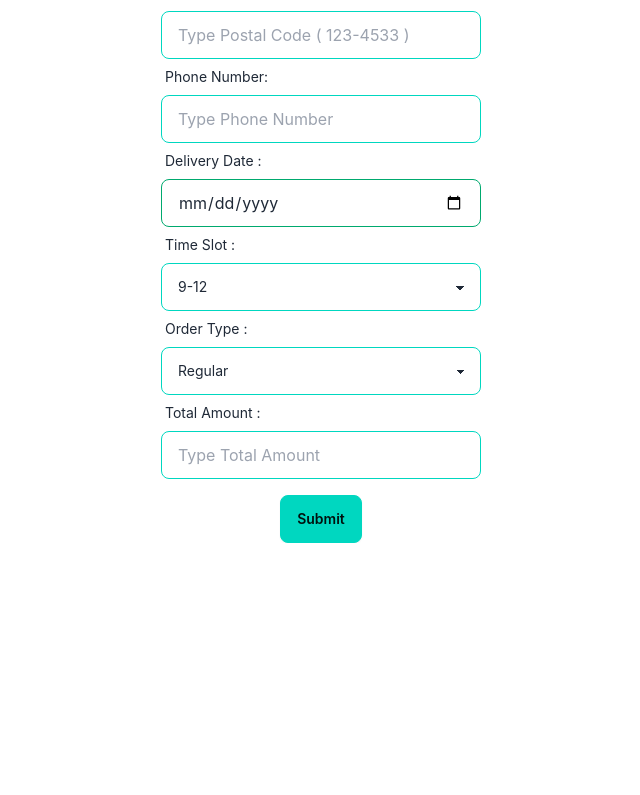
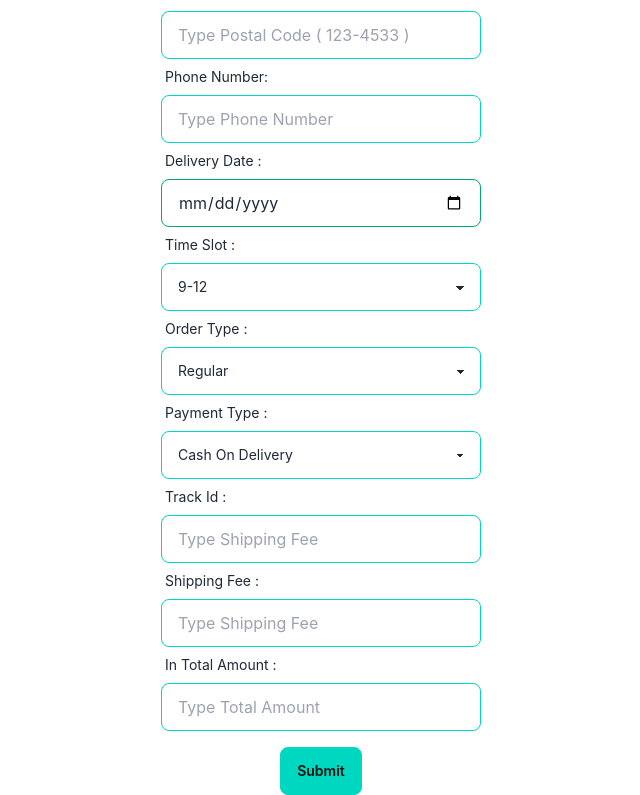
Before and after one commit to tayefulislam/chibapcmartcms, a React (Create React App) app: page /createNewOrder in a window 1280 px wide. Shown: the part 357-1152 px from the top of the page, without its empty margins (319-959 px from the left). Before the commit the page ends 900 px from the top, so only its background shows below. Built offline with nearby package versions, Linux system fonts and the light colour scheme.

Commit message:
payment info save and get with order info updated

```diff
--- a/package.json
+++ b/package.json
@@ -3,6 +3,7 @@
   "version": "0.1.0",
   "private": true,
   "dependencies": {
+    "@tanstack/react-query": "^5.60.5",
     "@testing-library/jest-dom": "^5.17.0",
     "@testing-library/react": "^13.4.0",
     "@testing-library/user-event": "^13.5.0",
--- a/public/index.html
+++ b/public/index.html
@@ -24,7 +24,7 @@
       work correctly both with client-side routing and a non-root public URL.
       Learn how to configure a non-root public URL by running `npm run build`.
     -->
-    <title>React App</title>
+    <title>CHIBA PC MART - CMS</title>
   </head>
   <body>
     <noscript>You need to enable JavaScript to run this app.</noscript>
--- a/src/App.js
+++ b/src/App.js
@@ -1,12 +1,14 @@
 import { Route, Routes } from "react-router-dom";
 import "./App.css";
 import CreateNewOrder from "./Pages/Admin/Order/CreateNewOrder";
+import OrderLists from "./Pages/Admin/Order/OrderLists";
 
 function App() {
   return (
     <div className="App">
       <header className="App-header"></header>
       <Routes>
+        <Route path="/" element={<OrderLists />}></Route>
         <Route path="/createNewOrder" element={<CreateNewOrder />}></Route>
       </Routes>
     </div>
--- a/src/Pages/Admin/Order/CreateNewOrder.js
+++ b/src/Pages/Admin/Order/CreateNewOrder.js
@@ -13,6 +13,8 @@ const CreateNewOrder = () => {
     const timeSlot = e.target?.timeSlot?.value;
     const orderType = e.target?.orderType?.value;
     const totalAmount = e.target?.totalAmount?.value;
+    const paymentType = e.target?.paymentType?.value;
+    const trackId = e.target?.trackId?.value;
 
     let customerAndOrderDetails = {
       customerDetails: {
@@ -27,6 +29,12 @@ const CreateNewOrder = () => {
         deliveryDate,
         timeSlot,
         orderType,
+      },
+      paymentDetails: {
+        paymentType: paymentType,
+        paymentStatus: "Pending",
+        paymentAmount: totalAmount,
+        trackId: trackId,
       },
     };
 
@@ -117,7 +125,6 @@ const CreateNewOrder = () => {
               </label>
               <input
                 type="date"
-                required
                 placeholder="Delivery Date "
                 name="deliveryDate"
                 class="input input-bordered input-success w-full max-w-xs"
@@ -151,7 +158,38 @@ const CreateNewOrder = () => {
             </select>
 
             <div className="label">
-              <span className="label-text"> Total Amount : </span>
+              <span className="label-text"> Payment Type : </span>
+            </div>
+            <select
+              name="paymentType"
+              className="select select-accent w-full max-w-xs"
+            >
+              <option selected>Cash On Delivery</option>
+              <option>Bank Transfer</option>
+            </select>
+
+            <div className="label">
+              <span className="label-text">Track Id : </span>
+            </div>
+            <input
+              type="number"
+              name="trackId"
+              placeholder="Type Shipping Fee"
+              className="input input-accent w-full max-w-xs"
+            />
+
+            <div className="label">
+              <span className="label-text"> Shipping Fee : </span>
+            </div>
+            <input
+              type="number"
+              name="shippingFee"
+              placeholder="Type Shipping Fee"
+              className="input input-accent w-full max-w-xs"
+            />
+
+            <div className="label">
+              <span className="label-text"> In Total Amount : </span>
             </div>
             <input
               type="number"
--- a/src/Pages/Admin/Order/OrderLists.js
+++ b/src/Pages/Admin/Order/OrderLists.js
@@ -1,7 +1,50 @@
 import React from "react";
 
+import { useQuery } from "@tanstack/react-query";
+
 const OrderLists = () => {
-  return <div></div>;
+  const { isPending, error, data } = useQuery({
+    queryKey: ["getAllOrderDetails"],
+    queryFn: () =>
+      fetch("http://localhost:5000/api/v1/orders/getAllOrderDetails").then(
+        (res) => res.json()
+      ),
+  });
+
+  if (isPending) return <h1>Loading</h1>;
+
+  if (error) return <h1>{error.message}</h1>;
+
+  console.log(data);
+
+  // const date = new Date(data)
+
+  return (
+    <div>
+      <h1 className="text-xl text-center font-semibold mt-1 underline">
+        OrderLists
+      </h1>
+
+      {data.map((item) => (
+        <div className="card bg-base-100 w-full shadow-xl">
+          <div className="card-body">
+            <h2 className="card-title">
+              {item.customerId.customerName} | ¥ {item.totalAmount}
+            </h2>
+            <p>{item.itemsDetails}</p>
+            <p>Delivery Date: {new Date(item.deliveryDate).toDateString()}</p>
+            <p>Time Slot: {item.timeSlot}</p>
+
+            <div className="card-actions justify-end">
+              <div className="badge badge-outline">Fashion</div>
+              <div className="badge badge-outline">Products</div>
+              <div className="badge badge-secondary">Delivered</div>
+            </div>
+          </div>
+        </div>
+      ))}
+    </div>
+  );
 };
 
 export default OrderLists;
--- a/src/index.js
+++ b/src/index.js
@@ -5,12 +5,18 @@ import App from "./App";
 import reportWebVitals from "./reportWebVitals";
 import { BrowserRouter } from "react-router-dom";
 
+import { QueryClient, QueryClientProvider } from "@tanstack/react-query";
+
+const queryClient = new QueryClient();
+
 const root = ReactDOM.createRoot(document.getElementById("root"));
 root.render(
   <BrowserRouter future={{ v7_startTransition: true }}>
-    <React.StrictMode>
-      <App />
-    </React.StrictMode>
+    <QueryClientProvider client={queryClient}>
+      <React.StrictMode>
+        <App />
+      </React.StrictMode>
+    </QueryClientProvider>
   </BrowserRouter>
 );
 
```
Also changed, not shown: 1 other file (tests, documents, lock files or other folders).
